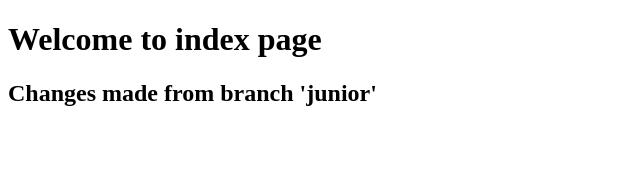
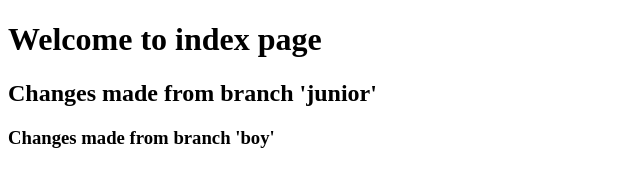
Before and after one commit to Subhashrajan/Testing-sample, a plain HTML site: page index.html in a window 1280 px wide. Shown: the whole page, without its empty margins (0-640 px from the left). Drawn offline with Linux system fonts and the light colour scheme.

Commit message:
first change committed from branch boy

```diff
--- a/index.html
+++ b/index.html
@@ -9,5 +9,6 @@
 <body>
     <h1>Welcome to index page </h1>
     <h2>Changes made from branch 'junior'</h2>
+    <h3>Changes made from branch 'boy'</h3>
 </body>
 </html>
```
